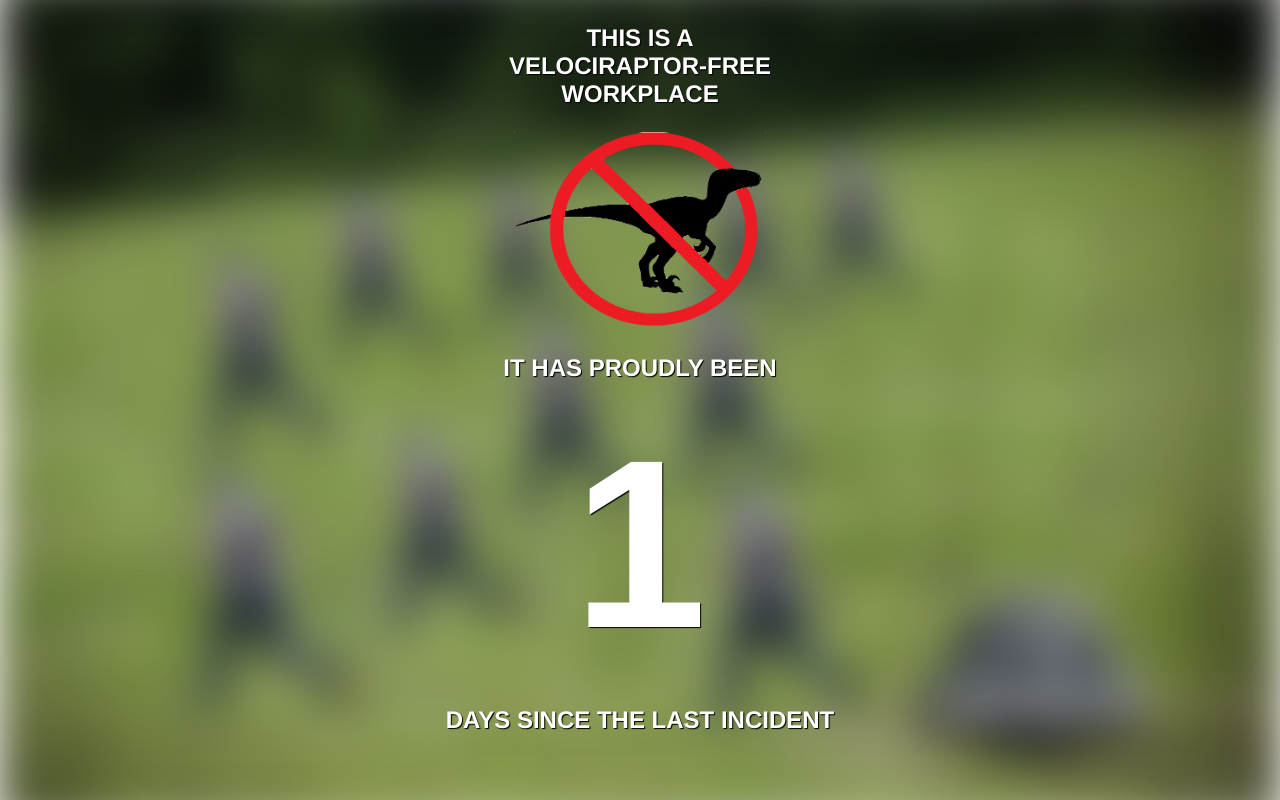
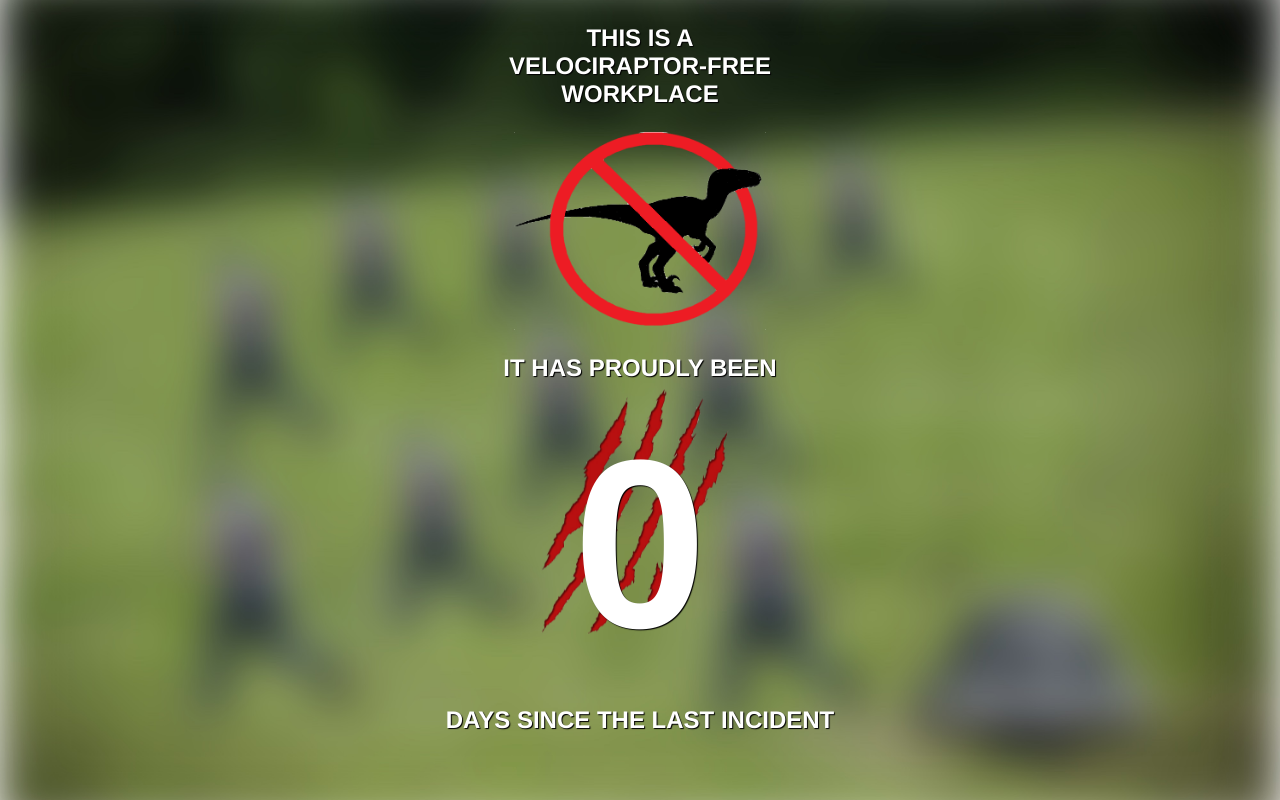
Before and after one commit to peel/dayssincevelociraptorattack, a plain HTML site: page index.html in a window 1280 px wide. Drawn offline with Linux system fonts and the light colour scheme.

Commit message:
0 days again

```diff
--- a/index.html
+++ b/index.html
@@ -17,7 +17,7 @@
         display: block;
         margin: 0 auto;
         color:#fff;text-shadow: 1px 1px 1px #000;font-weight:bold;font-family:Helvetica,sans-serif;
-        /*background: no-repeat 50% 70% /20% url("scratches.png") fixed;*/
+        background: no-repeat 50% 70% /20% url("scratches.png") fixed;
       }
       .text p {
         font-size:1.5em;
@@ -42,7 +42,7 @@
         <p>This is a <br/>velociraptor-free<br/> workplace</p>
         <img src="raptor.png" class="sign"/>
         <p>It has proudly been</p>
-        <h1>1</h1>
+        <h1>0</h1>
         <p>days since the last incident</p>
       </div>
     </div>
```
